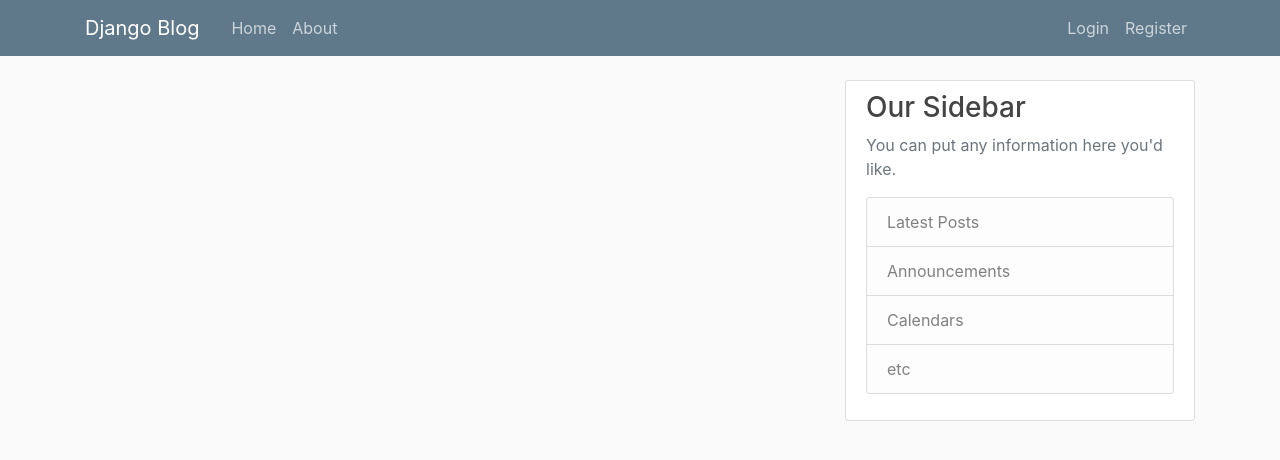
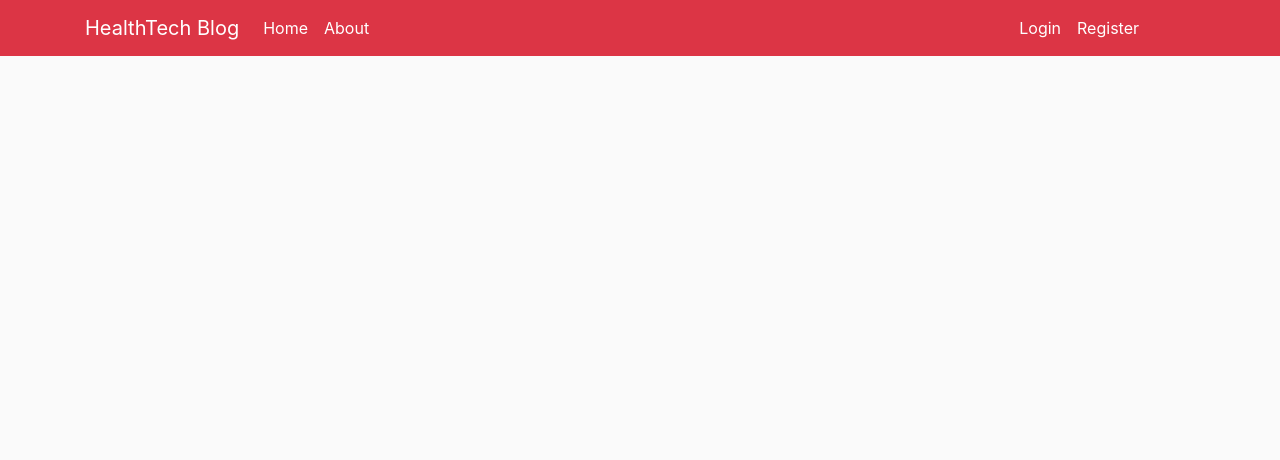
Before and after one commit to grpatel/Healthcare-Blog, a Django app: page / in a window 1280 px wide. Shown: the top 460 px of the page. Run offline with Django 3.2, Linux system fonts and the light colour scheme; data that the repository does not hold is empty; some libraries are stand-ins or nearby versions.

Commit message:
Updated home page styles

```diff
--- a/blog/templates/blog/base.html
+++ b/blog/templates/blog/base.html
@@ -20,26 +20,26 @@
 </head>
 <body>
 	<header class="site-header">
-	  <nav class="navbar navbar-expand-md navbar-dark bg-steel fixed-top">
+	  <nav class="navbar navbar-expand-md navbar-dark bg-danger fixed-top">
 	    <div class="container">
-	      <a class="navbar-brand mr-4" href="{% url 'blog-home'%}">Django Blog</a>
+	      <a class="navbar-brand ml-0" href="{% url 'blog-home'%}">HealthTech Blog</a>
 	      <button class="navbar-toggler" type="button" data-toggle="collapse" data-target="#navbarToggle" aria-controls="navbarToggle" aria-expanded="false" aria-label="Toggle navigation">
 	      <span class="navbar-toggler-icon"></span>
 	      </button>
 	      <div class="collapse navbar-collapse" id="navbarToggle">
 	        <div class="navbar-nav mr-auto">
-	          <a class="nav-item nav-link" href="{% url 'blog-home'%}">Home</a>
-	          <a class="nav-item nav-link" href="{%url 'blog-about' %}">About</a>
+	          <a class="nav-item nav-link text-white" href="{% url 'blog-home'%}">Home</a>
+	          <a class="nav-item nav-link text-white" href="{%url 'blog-about' %}">About</a>
 	        </div>
 	        <!-- Navbar Right Side -->
 	        <div class="navbar-nav">
               {% if user.is_authenticated %}
-               	<a class="nav-item nav-link" href="{% url 'post-create' %}">New Post</a>
-                <a class="nav-item nav-link" href="{% url 'profile' %}">Profile</a>
-                <a class="nav-item nav-link" href="{% url 'logout' %}">Logout</a>
+               	<a class="nav-item nav-link  text-white" href="{% url 'post-create' %}">New Post</a>
+                <a class="nav-item nav-link  text-white" href="{% url 'profile' %}">Profile</a>
+                <a class="nav-item nav-link  text-white" href="{% url 'logout' %}">Logout</a>
               {% else %}
-                <a class="nav-item nav-link" href="{% url 'login' %}">Login</a>
-                <a class="nav-item nav-link" href="{% url 'register' %}">Register</a>
+                <a class="nav-item nav-link text-white" href="{% url 'login' %}">Login</a>
+                <a class="nav-item nav-link text-white mr-5" href="{% url 'register' %}">Register</a>
               {% endif %}
             </div>
           </div>
@@ -47,8 +47,7 @@
       </nav>
     </header>
 	<main role="main" class="container">
-	  <div class="row">
-	    <div class="col-md-8">
+	    <div class="mx-auto" style="width: 775px;">
 	    	{% if messages %}
 	    		{% for message in messages%}
 	    		<div class = "alert alert-{{ message.tags }}"> {{ message }} </div>
@@ -57,7 +56,7 @@
 	    	{% block content %}{% endblock %}
 
 	    </div>
-	    <div class="col-md-4">
+<!-- 	    <div class="col-md-4">
 	      <div class="content-section">
 	        <h3>Our Sidebar</h3>
 	        <p class='text-muted'>You can put any information here you'd like.
@@ -69,8 +68,7 @@
 	          </ul>
 	        </p>
 	      </div>
-	    </div>
-	  </div>
+	    </div> -->
 	</main>
 
 	<script src="https://code.jquery.com/jquery-3.2.1.slim.min.js" integrity="sha384-KJ3o2DKtIkvYIK3UENzmM7KCkRr/rE9/Qpg6aAZGJwFDMVNA/GpGFF93hXpG5KkN" crossorigin="anonymous"></script>
```
